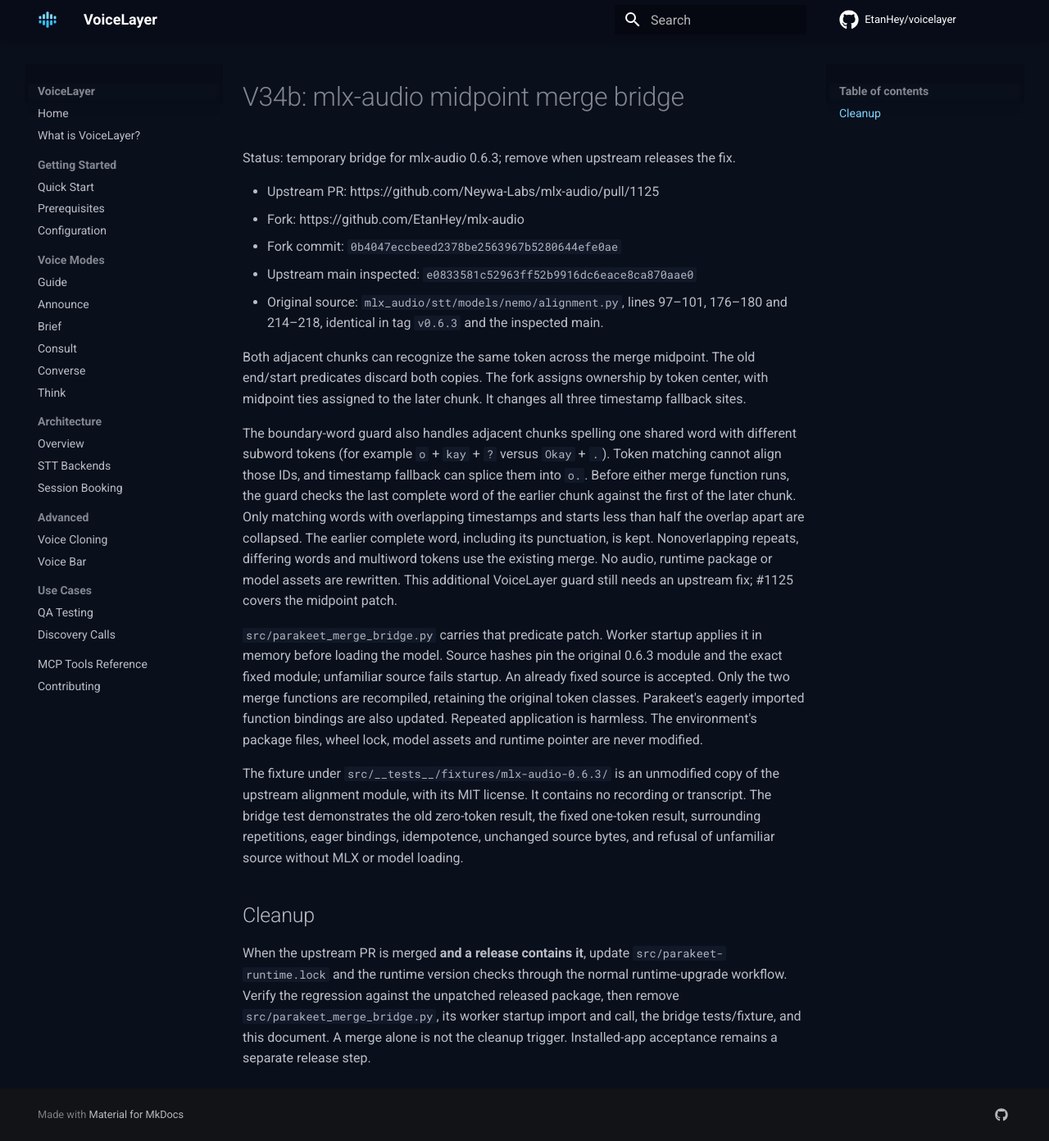
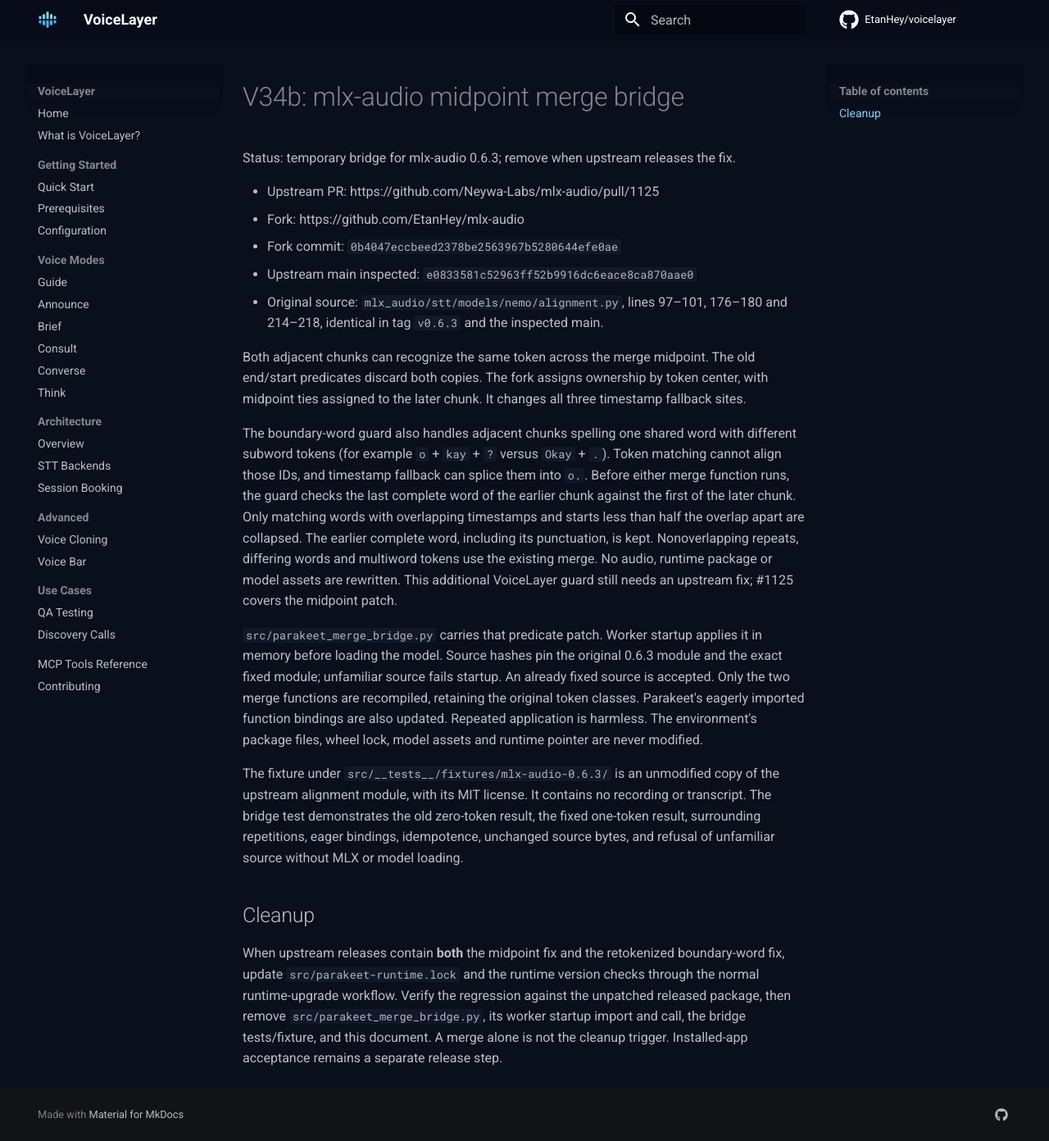
Before and after one commit to EtanHey/voicelayer, an MkDocs documentation site: the page built from docs/parakeet-merge-bridge.md, in a window 1280 px wide and 1392 px high. Shown: the whole window at 82% size. Built offline with MkDocs 1.6.1 and Material for MkDocs 9.7.7, drawn with Linux system fonts in a browser that asks for light colours; comment, search, counter and statistics services are not loaded.

Commit message:
docs(stt): retain bridge until both merge fixes ship
Co-Authored-By: GPT-6.1 Sol <noreply@openai.com>

```diff
--- a/docs/parakeet-merge-bridge.md
+++ b/docs/parakeet-merge-bridge.md
@@ -41,7 +41,8 @@ source bytes, and refusal of unfamiliar source without MLX or model loading.
 
 ## Cleanup
 
-When the upstream PR is merged **and a release contains it**, update
+When upstream releases contain **both** the midpoint fix and the retokenized
+boundary-word fix, update
 `src/parakeet-runtime.lock` and the runtime version checks through the normal
 runtime-upgrade workflow. Verify the regression against the unpatched released
 package, then remove `src/parakeet_merge_bridge.py`, its worker startup import and
```
